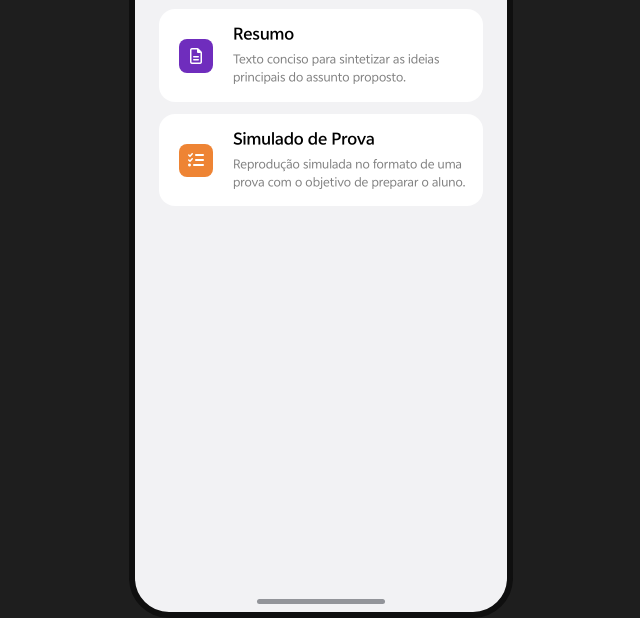
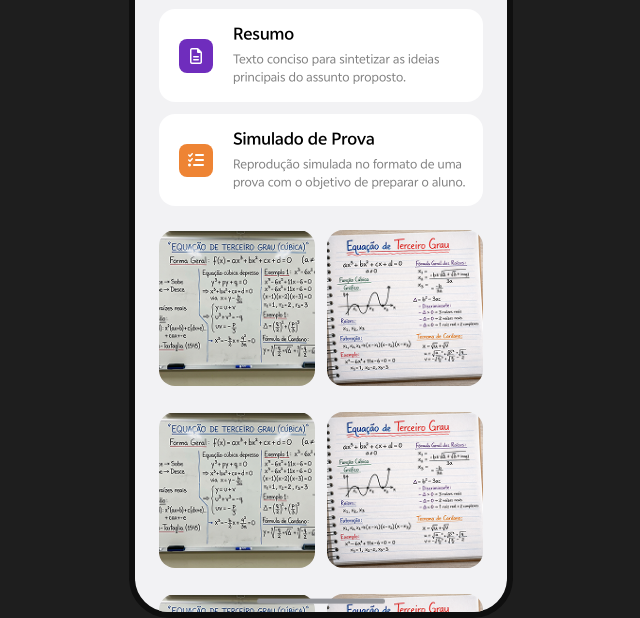
Before and after one commit to MansourPixels/website, a plain HTML site: page conteudo.html in a window 1280 px wide. Shown: the part 182-800 px from the top of the page, without its empty margins (319-959 px from the left). Drawn offline with Linux system fonts and the light colour scheme.

Commit message:
feat: adiciona grid de imagens

```diff
--- a/assets/styles/conteudo.css
+++ b/assets/styles/conteudo.css
@@ -66,3 +66,21 @@ button {
 .simulado-icon {
   background-color: #EE8434;
 }
+
+
+/* ------------------ PICTURE-GRID ------------------ */
+
+#image-grid-section{
+  display: grid;
+  list-style: none;
+  grid-template-columns: 1fr 1fr;
+  gap: 0.75rem;
+  padding: 1.5rem;
+}
+
+.image {
+  width: 100%;
+  aspect-ratio: 1/1;
+  object-fit: cover;
+  border-radius: 1rem;
+}
--- a/conteudo.html
+++ b/conteudo.html
@@ -24,7 +24,7 @@
         <div>
           <a href="/pastas.html"><i class="fa-solid fa-chevron-left"></i></a>
           <input type="search" placeholder="Pesquisar" id="pesquisa" />
-          <h1>Pastas</h1>
+          <h1>Equação de terceiro grau</h1>
         </div>
 
         <label for="pesquisa">
@@ -61,13 +61,13 @@
         </section>
 
         <section>
-          <ul>
-            <li><img src="/assets/caderno-equacao.svg" alt=""></li>
-            <li><img src="/assets/lousa-equacao.svg"   alt=""></li>
-            <li><img src="/assets/caderno-equacao.svg" alt=""></li>
-            <li><img src="/assets/lousa-equacao.svg"   alt=""></li>
-            <li><img src="/assets/caderno-equacao.svg" alt=""></li>
-            <li><img src="/assets/lousa-equacao.svg"   alt=""></li>
+          <ul id="image-grid-section">
+            <li><img class="image" src="assets/images/foto_lousa.png"     alt="foto da lousa"></li>
+            <li><img class="image" src="assets/images/foto_caderno.png"   alt="foto do caderno"></li>
+            <li><img class="image" src="assets/images/foto_lousa.png"     alt="foto da lousa"></li>
+            <li><img class="image" src="assets/images/foto_caderno.png"   alt="foto do caderno"></li>
+            <li><img class="image" src="assets/images/foto_lousa.png"     alt="foto da lousa"></li>
+            <li><img class="image" src="assets/images/foto_caderno.png"   alt="foto do caderno"></li>
           </ul>
         </section>
       </main>
```
Also changed, not shown: assets/images/foto_caderno.png (added), assets/images/foto_lousa.png (added).
